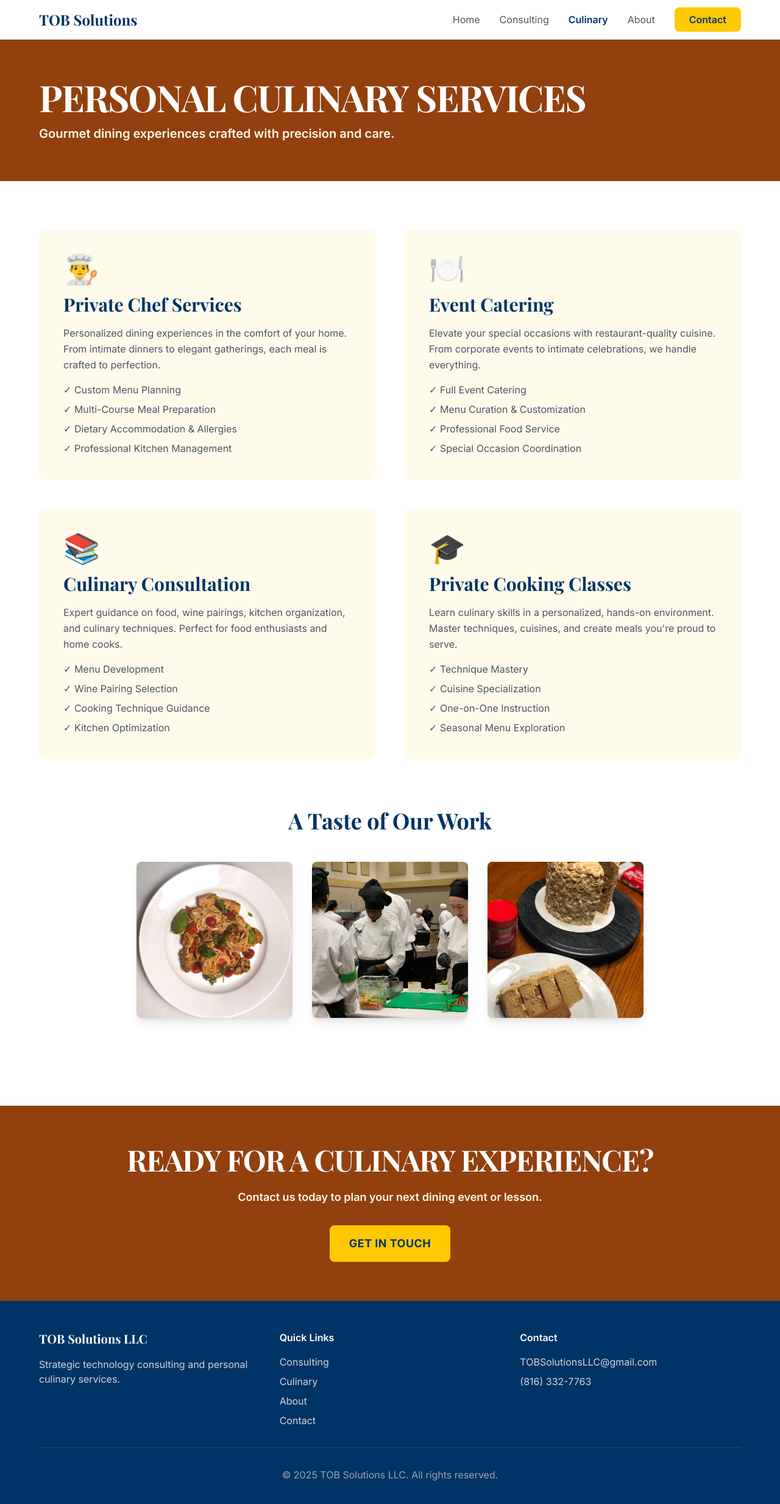
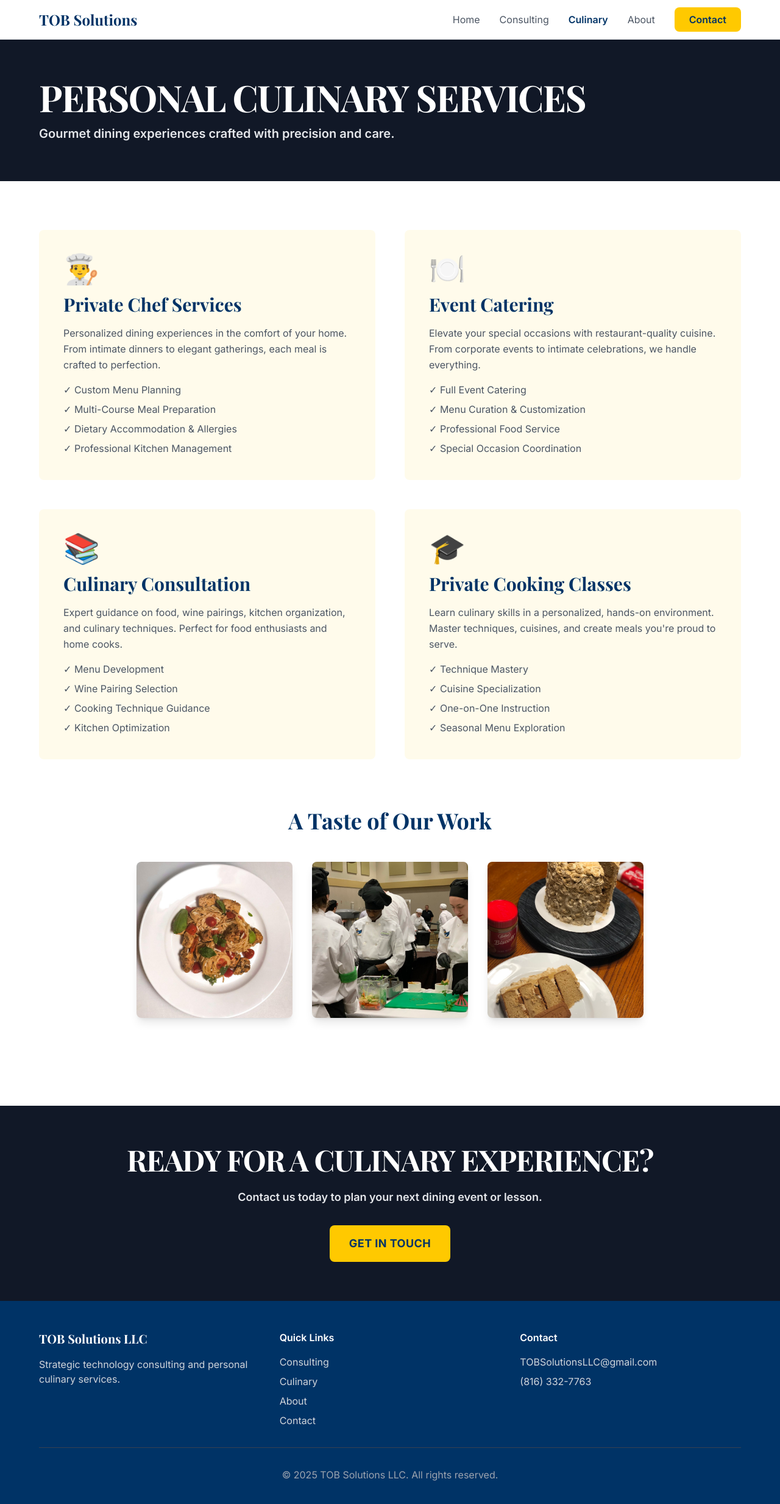
Before and after one commit to TOB-Solutions-LLC/TOB-Solutions-LLC.github.io, a website: page culinary.html in a window 1280 px wide. Shown: the whole page at 61% size. Drawn offline with nearby package versions, Linux system fonts and the light colour scheme.

Commit message:
Replace amber colors with black for clean color palette

```diff
--- a/culinary.html
+++ b/culinary.html
@@ -97,10 +97,10 @@
         </nav>
 
         <!-- Hero -->
-        <section class="py-16 bg-amber-800 text-white">
+        <section class="py-16 bg-gray-900 text-white">
             <div class="section-container">
                 <h1 class="font-display text-6xl font-black tracking-tight">PERSONAL CULINARY SERVICES</h1>
-                <p class="text-xl text-amber-50 max-w-2xl mt-4 font-semibold">Gourmet dining experiences crafted with precision and care.</p>
+                <p class="text-xl text-gray-200 max-w-2xl mt-4 font-semibold">Gourmet dining experiences crafted with precision and care.</p>
             </div>
         </section>
 
@@ -190,10 +190,10 @@
         </section>
 
         <!-- CTA -->
-        <section class="py-16 bg-amber-800 text-white">
+        <section class="py-16 bg-gray-900 text-white">
             <div class="section-container text-center">
                 <h2 class="font-display text-5xl font-black mb-6 tracking-tight">READY FOR A CULINARY EXPERIENCE?</h2>
-                <p class="text-lg text-amber-50 max-w-2xl mx-auto mb-8 font-semibold">
+                <p class="text-lg text-gray-200 max-w-2xl mx-auto mb-8 font-semibold">
                     Contact us today to plan your next dining event or lesson.
                 </p>
                 <a href="contact.html" class="inline-block bg-brand-gold text-brand-dark px-8 py-4 rounded-lg font-black text-lg hover:opacity-90 transition uppercase tracking-wide">
```
Also changed, not shown: index.html (+3 -3 lines).
